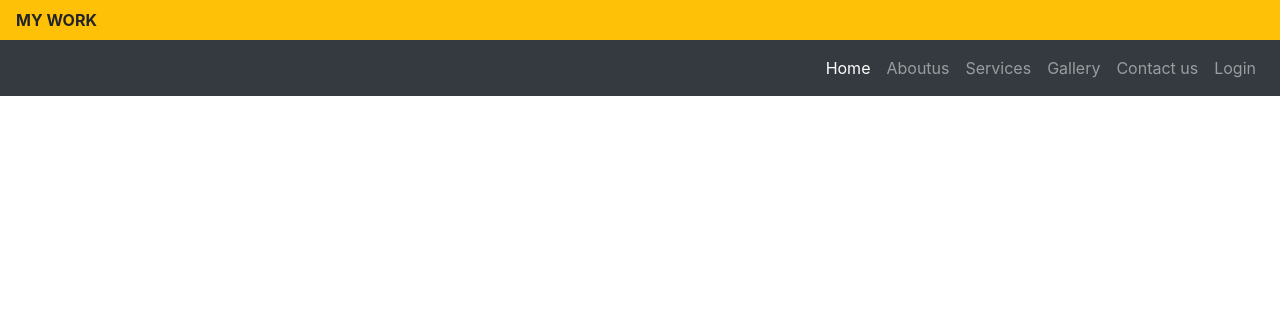
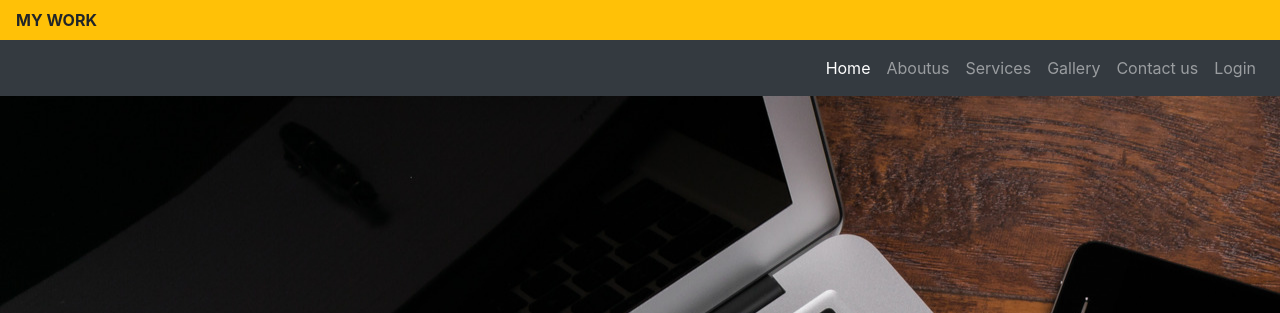
Before and after one commit to ashi-code/mywork, a plain HTML site: page index.html in a window 1280 px wide. Shown: the top 313 px of the page. Drawn offline with nearby package versions, Linux system fonts and the light colour scheme.

Commit message:
Update style.css

```diff
--- a/style.css
+++ b/style.css
@@ -1,6 +1,6 @@
 .div1
 {
-    background-image:url(../image/few.jpg);
+    background-image:url(../few.jpg);
     background-repeat: no-repeat;
 }
 .container
```
